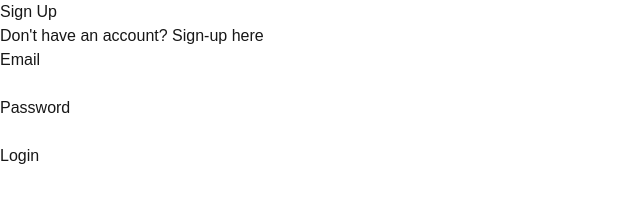
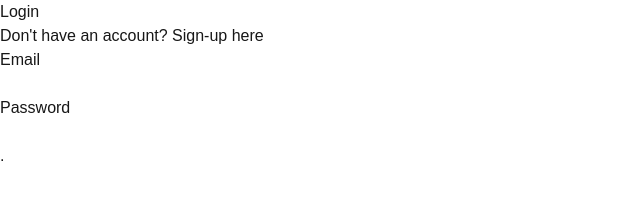
Before and after one commit to Shevaitverma/Next_js_grinding, a Next.js app in the folder proj_auth/: page /login in a window 1280 px wide. Shown: the top 218 px of the page, without its empty margins (0-640 px from the left). Built offline with nearby package versions, Linux system fonts and the light colour scheme.

Commit message:
fixed some validations and logs

```diff
--- a/proj_auth/src/app/api/users/login/route.ts
+++ b/proj_auth/src/app/api/users/login/route.ts
@@ -10,7 +10,7 @@ export async function POST(request: NextRequest){
     try {
         const reqBody = await request.json()
         const {email, password} = reqBody
-        console.log("Received request body:", reqBody);
+        // console.log("Received request body:", reqBody);
 
 
         // check if user exists
@@ -49,7 +49,7 @@ export async function POST(request: NextRequest){
         return response
 
     } catch (error: any) {
-        console.error("Error during login:", error);
+        // console.error("Error during login:", error);
         return NextResponse.json(
             {error:error.message},{status: 500}
         )
--- a/proj_auth/src/app/api/users/signup/route.ts
+++ b/proj_auth/src/app/api/users/signup/route.ts
@@ -31,7 +31,7 @@ export async function POST(request: NextRequest) {
         })
 
         const savedUser = await newUser.save()
-        console.log(savedUser);
+        // console.log(savedUser);
 
         return NextResponse.json({
             message: "User is created",
--- a/proj_auth/src/app/login/page.tsx
+++ b/proj_auth/src/app/login/page.tsx
@@ -44,7 +44,7 @@ function loginPage() {
     <div className="flex items-center justify-center h-screen bg-gray-900">
       <div className="w-full max-w-md p-8 space-y-8 bg-white rounded-lg shadow-lg">
         <div>
-          <h2 className="text-3xl font-bold text-center text-gray-900">Sign Up</h2>
+          <h2 className="text-3xl font-bold text-center text-gray-900">{loading?"Processing...":"Login"}</h2>
           <p className="mt-2 text-sm text-center text-gray-600">
             Don't have an account?{' '}
             <Link href="/signup" className="font-medium text-indigo-600 hover:text-indigo-500">Sign-up here</Link>
@@ -94,7 +94,7 @@ function loginPage() {
               }}
               className="flex justify-center w-full px-4 py-2 text-sm font-medium text-white bg-indigo-600 border border-transparent rounded-md shadow-sm hover:bg-indigo-700 focus:outline-none focus:ring-2 focus:ring-offset-2 focus:ring-indigo-500"
             >
-              Login
+              {buttonDisabled ? ".":"Login"}
             </button>
           </div>
         </form>
--- a/proj_auth/src/app/signup/page.tsx
+++ b/proj_auth/src/app/signup/page.tsx
@@ -112,7 +112,7 @@ function signupPage() {
               }}
               className="flex justify-center w-full px-4 py-2 text-sm font-medium text-white bg-indigo-600 border border-transparent rounded-md shadow-sm hover:bg-indigo-700 focus:outline-none focus:ring-2 focus:ring-offset-2 focus:ring-indigo-500"
             >
-              {buttonDisabled ? "X":"sign-up"}
+              {buttonDisabled ? ".":"sign-up"}
             </button>
           </div>
         </form>
```
